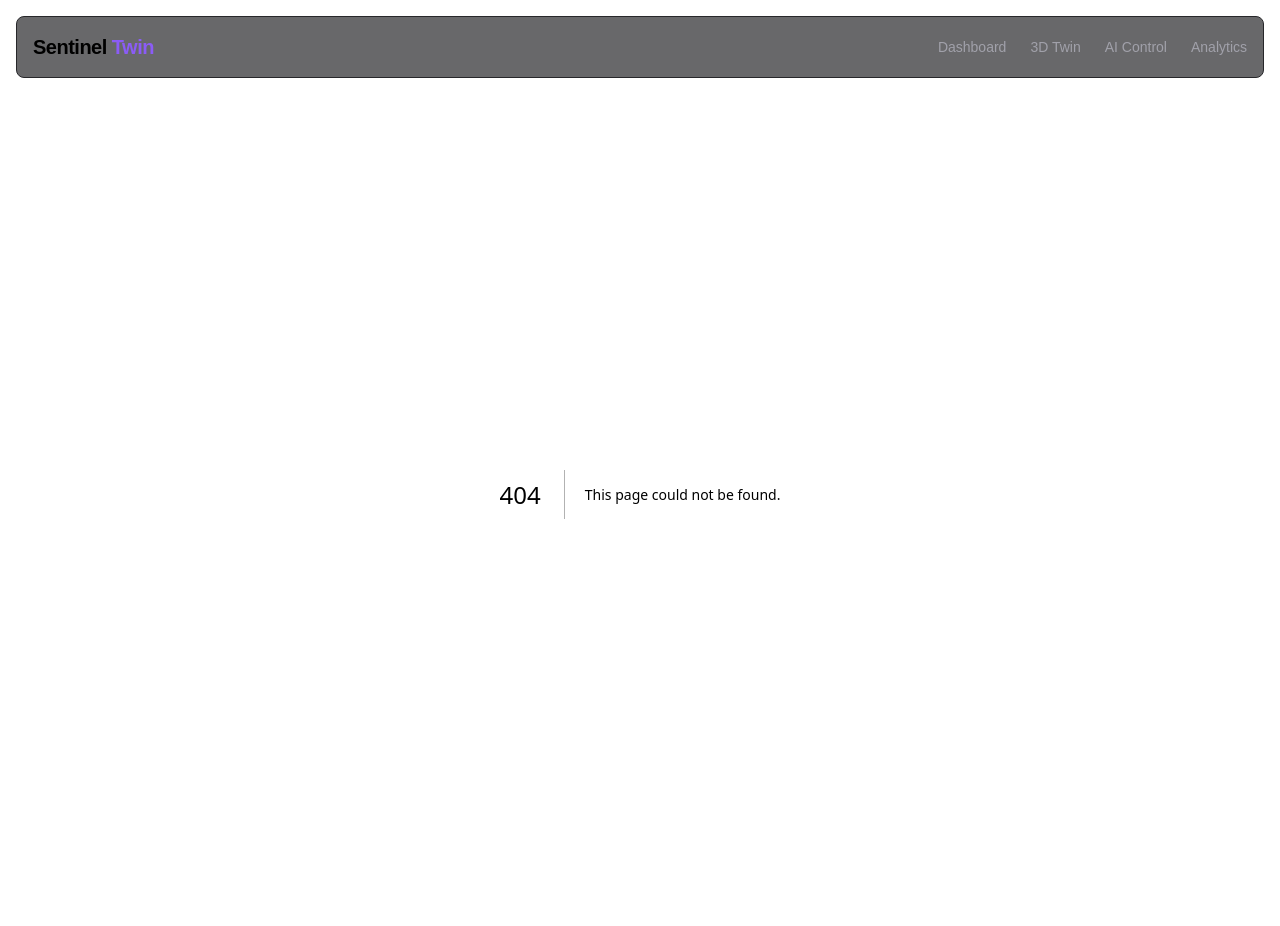
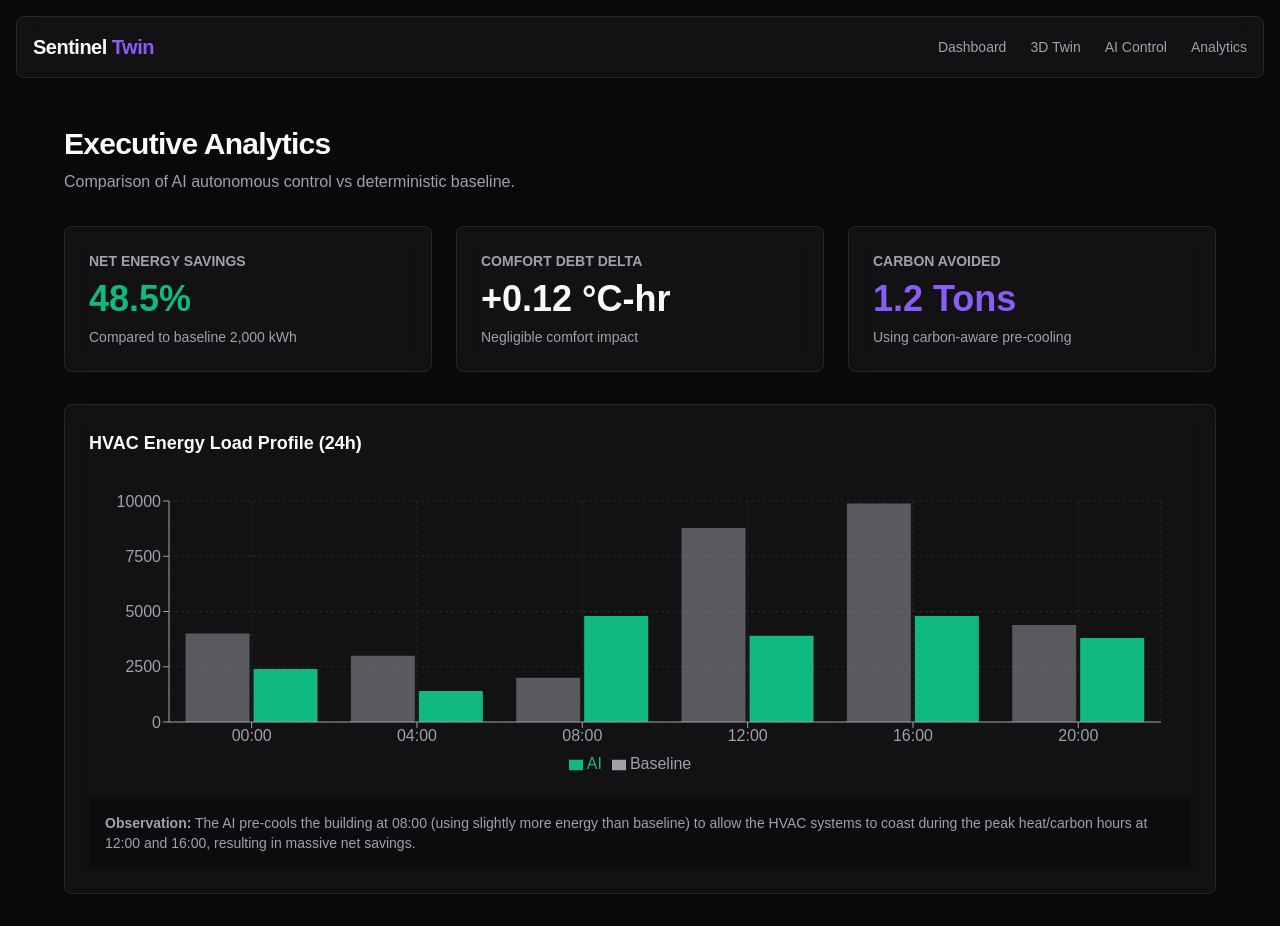
Before and after one commit to jayant733/Honeywell, a Next.js app in the folder apps/dashboard/: page /analytics in a window 1280 px wide. Before the commit this address had no page. Before the commit the page ends 894 px from the top, so only its background shows below. Built offline with nearby package versions, Linux system fonts and the light colour scheme.

Commit message:
feat(analytics): present outcome and trade-off evidence for M18

```diff
--- /dev/null
+++ b/apps/dashboard/src/app/analytics/page.tsx
@@ -0,0 +1,40 @@
+"use client";
+
+import SavingsChart from "@/components/charts/SavingsChart";
+
+export default function AnalyticsPage() {
+  return (
+    <div className="max-w-6xl mx-auto py-8">
+      <div className="mb-8">
+        <h1 className="text-3xl font-bold tracking-tight">Executive Analytics</h1>
+        <p className="text-[var(--color-secondary)] mt-2">Comparison of AI autonomous control vs deterministic baseline.</p>
+      </div>
+
+      <div className="grid grid-cols-3 gap-6 mb-8">
+        <div className="glass-panel p-6 border-l-4 border-[var(--color-success)]">
+          <div className="text-sm font-semibold text-[var(--color-secondary)] uppercase mb-2">Net Energy Savings</div>
+          <div className="text-4xl font-bold text-[var(--color-success)]">48.5%</div>
+          <div className="text-sm text-[var(--color-secondary)] mt-2">Compared to baseline 2,000 kWh</div>
+        </div>
+        <div className="glass-panel p-6 border-l-4 border-[var(--color-primary)]">
+          <div className="text-sm font-semibold text-[var(--color-secondary)] uppercase mb-2">Comfort Debt Delta</div>
+          <div className="text-4xl font-bold text-[var(--color-primary)]">+0.12 °C-hr</div>
+          <div className="text-sm text-[var(--color-secondary)] mt-2">Negligible comfort impact</div>
+        </div>
+        <div className="glass-panel p-6 border-l-4 border-[var(--color-accent)]">
+          <div className="text-sm font-semibold text-[var(--color-secondary)] uppercase mb-2">Carbon Avoided</div>
+          <div className="text-4xl font-bold text-[var(--color-accent)]">1.2 Tons</div>
+          <div className="text-sm text-[var(--color-secondary)] mt-2">Using carbon-aware pre-cooling</div>
+        </div>
+      </div>
+
+      <div className="glass-panel p-6">
+        <h3 className="font-bold mb-6 text-lg">HVAC Energy Load Profile (24h)</h3>
+        <SavingsChart />
+        <div className="mt-4 text-sm text-[var(--color-secondary)] p-4 bg-black/30 rounded">
+          <strong>Observation:</strong> The AI pre-cools the building at 08:00 (using slightly more energy than baseline) to allow the HVAC systems to coast during the peak heat/carbon hours at 12:00 and 16:00, resulting in massive net savings.
+        </div>
+      </div>
+    </div>
+  );
+}
--- /dev/null
+++ b/apps/dashboard/src/components/charts/SavingsChart.tsx
@@ -0,0 +1,56 @@
+import { BarChart, Bar, XAxis, YAxis, CartesianGrid, Tooltip, Legend, ResponsiveContainer } from 'recharts';
+
+const data = [
+  {
+    name: '00:00',
+    Baseline: 4000,
+    AI: 2400,
+  },
+  {
+    name: '04:00',
+    Baseline: 3000,
+    AI: 1398,
+  },
+  {
+    name: '08:00',
+    Baseline: 2000,
+    AI: 4800, // Pre-cooling before occupancy
+  },
+  {
+    name: '12:00',
+    Baseline: 8780,
+    AI: 3908, // Coasting during peak demand
+  },
+  {
+    name: '16:00',
+    Baseline: 9890,
+    AI: 4800,
+  },
+  {
+    name: '20:00',
+    Baseline: 4390,
+    AI: 3800,
+  },
+];
+
+export default function SavingsChart() {
+  return (
+    <ResponsiveContainer width="100%" height={300}>
+      <BarChart
+        data={data}
+        margin={{ top: 20, right: 30, left: 20, bottom: 5 }}
+      >
+        <CartesianGrid strokeDasharray="3 3" stroke="var(--color-border)" />
+        <XAxis dataKey="name" stroke="var(--color-secondary)" />
+        <YAxis stroke="var(--color-secondary)" />
+        <Tooltip
+          contentStyle={{ backgroundColor: 'var(--color-surface)', borderColor: 'var(--color-border)', borderRadius: '8px' }}
+          itemStyle={{ color: 'var(--color-primary)' }}
+        />
+        <Legend />
+        <Bar dataKey="Baseline" fill="var(--color-secondary)" opacity={0.5} />
+        <Bar dataKey="AI" fill="var(--color-success)" />
+      </BarChart>
+    </ResponsiveContainer>
+  );
+}
```
Also changed, not shown: 1 other file (tests, documents, lock files or other folders).
